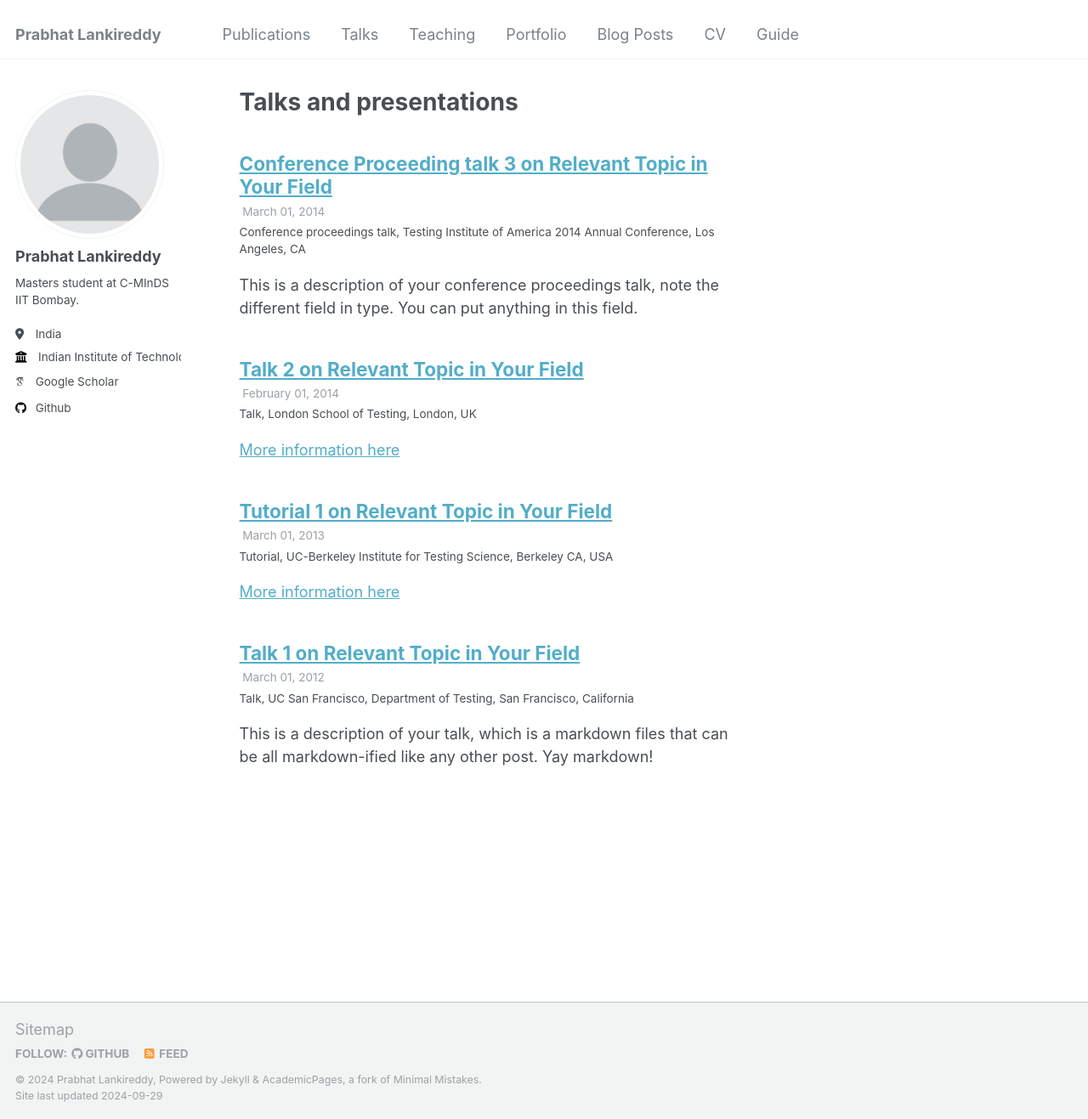
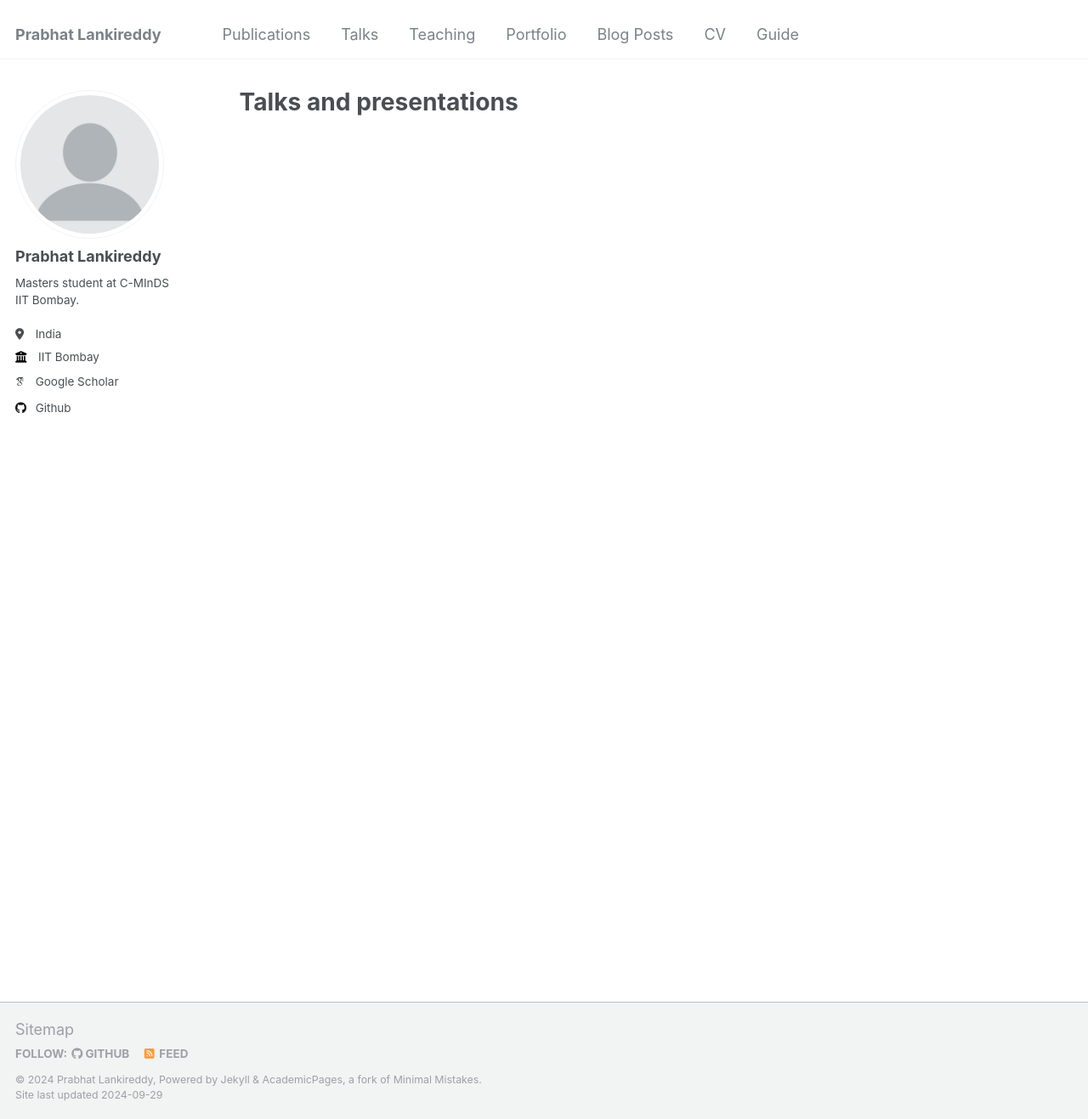
Before and after one commit to pace577/pace577.github.io, a Jekyll site: the page built from _pages/talks.html, in a window 1280 px wide and 1317 px high. Shown: the whole window at 85% size. Built offline with Jekyll 4.4.1, drawn with Linux system fonts in a browser that asks for light colours; some web fonts are replaced; some of the changed lines change nothing that is shown.

Commit message:
More changes

```diff
--- a/_config.yml
+++ b/_config.yml
@@ -26,7 +26,7 @@ author:
   pronouns         : # example: "she/her"
   bio              : "Masters student at C-MInDS IIT Bombay."
   location         : "India"
-  employer         : "Indian Institute of Technology (IIT) Bombay"
+  employer         : "IIT Bombay"
   uri              : # URL
   #email            : "none@example.org"
 
@@ -211,18 +211,18 @@ kramdown:
 
 # These settings control the types of collections used by the template
 collections:
-  teaching:
-    output: true
-    permalink: /:collection/:path/
+  #teaching:
+  #  output: true
+  #  permalink: /:collection/:path/
   publications:
     output: true
     permalink: /:collection/:path/
-  portfolio:
-    output: true
-    permalink: /:collection/:path/
-  talks:
-    output: true
-    permalink: /:collection/:path/
+  #portfolio:
+  #  output: true
+  #  permalink: /:collection/:path/
+  #talks:
+  #  output: true
+  #  permalink: /:collection/:path/
 
 
 # These settings control how pages and collections are included in the site
@@ -264,22 +264,22 @@ defaults:
       share: true
       comments: true
   # _portfolio
-  - scope:
-      path: ""
-      type: portfolio
-    values:
-      layout: single
-      author_profile: true
-      share: true
-      comment: true
+  #- scope:
+  #    path: ""
+  #    type: portfolio
+  #  values:
+  #    layout: single
+  #    author_profile: true
+  #    share: true
+  #    comment: true
   # _talks
-  - scope:
-      path: ""
-      type: talks
-    values:
-      layout: talk
-      author_profile: true
-      share: true
+  #- scope:
+  #    path: ""
+  #    type: talks
+  #  values:
+  #    layout: talk
+  #    author_profile: true
+  #    share: true
 
 
 # Sass/SCSS
```
